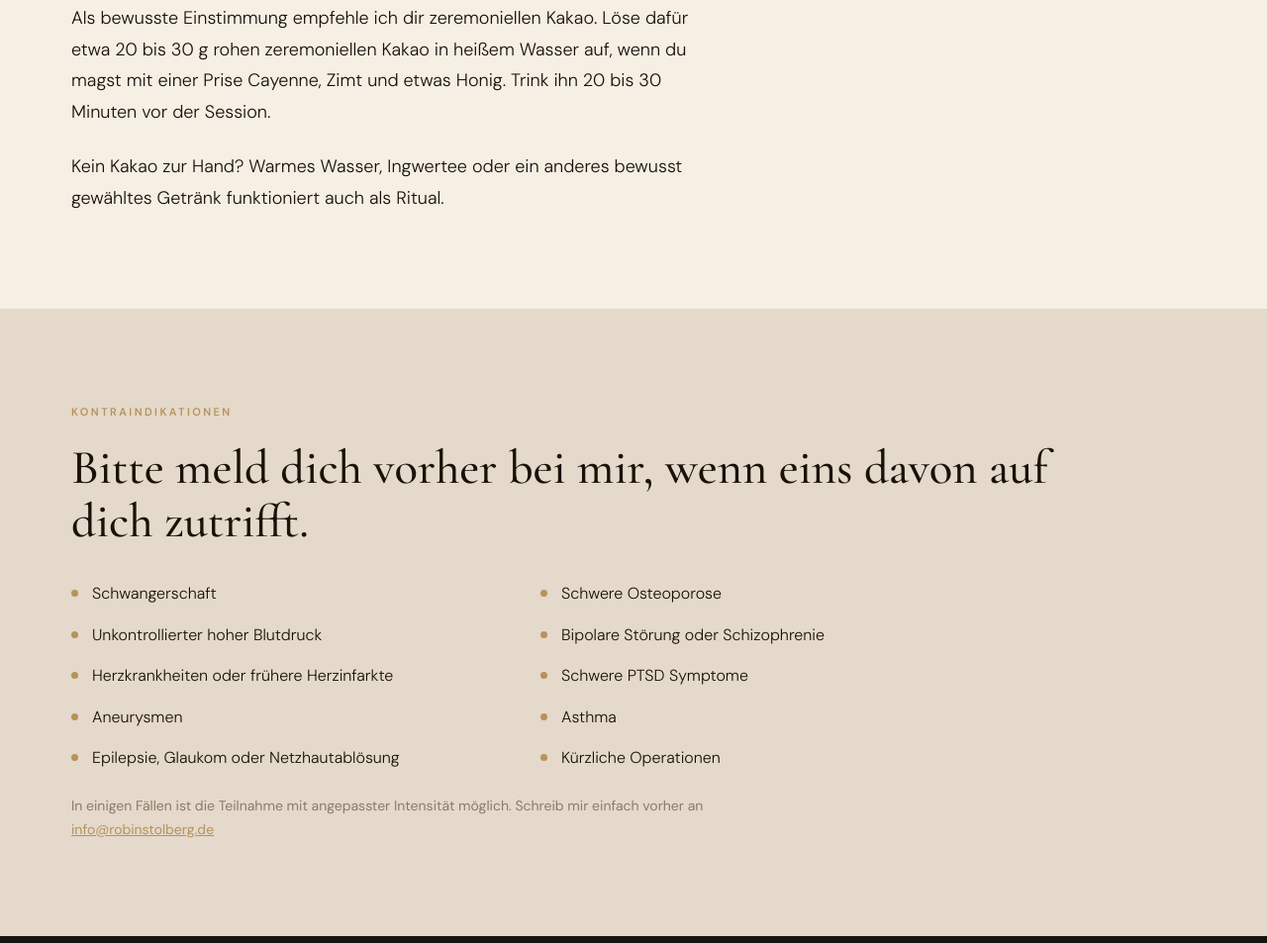
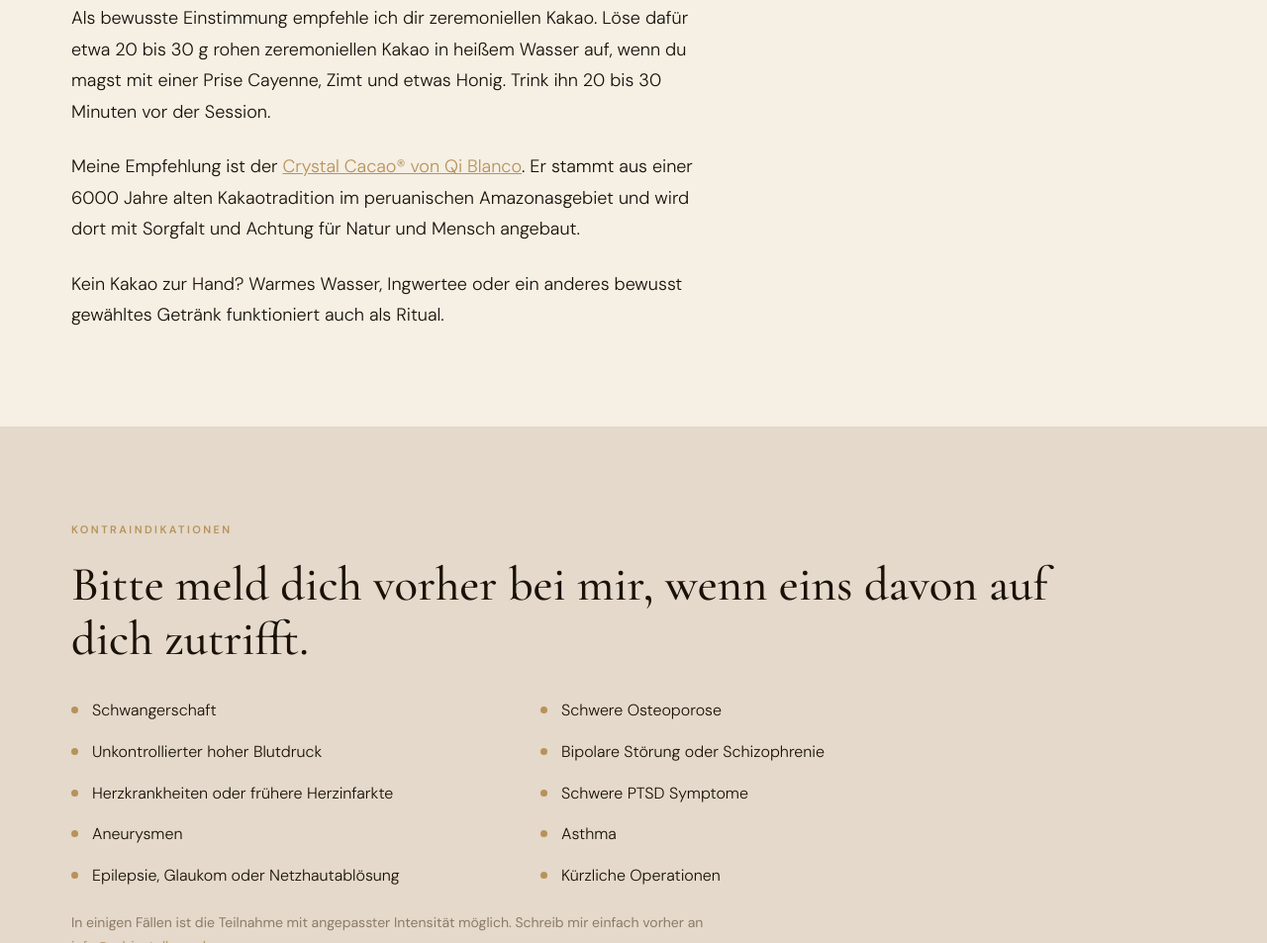
Before and after one commit to beyondhustle/robinstolberg-website, a plain HTML site: page online-breathwork-guide.html in a window 1280 px wide. Shown: the part 4148-5101 px from the top of the page at 99% size. Drawn offline with nearby package versions, Linux system fonts and the light colour scheme.

Commit message:
Online Guide: Kakao Empfehlung mit Link (#7)
Claude-Session: https://claude.ai/code/session_01T8UkdwTfRMPbcMnk81A16h

Co-authored-by: Claude <noreply@anthropic.com>

```diff
--- a/online-breathwork-guide.html
+++ b/online-breathwork-guide.html
@@ -254,6 +254,7 @@ footer{background:var(--dark);border-top:1px solid rgba(245,239,228,.07)}
     <span class="sec-label">GETRÄNKEEMPFEHLUNG</span>
     <h2 class="sec-title">Zeremonieller Kakao.</h2>
     <p class="g-intro">Als bewusste Einstimmung empfehle ich dir zeremoniellen Kakao. Löse dafür etwa 20 bis 30 g rohen zeremoniellen Kakao in heißem Wasser auf, wenn du magst mit einer Prise Cayenne, Zimt und etwas Honig. Trink ihn 20 bis 30 Minuten vor der Session.</p>
+    <p class="g-intro">Meine Empfehlung ist der <a href="https://go.robinstolberg.de/kristall-kakao" target="_blank" rel="noopener">Crystal Cacao® von Qi Blanco</a>. Er stammt aus einer 6000 Jahre alten Kakaotradition im peruanischen Amazonasgebiet und wird dort mit Sorgfalt und Achtung für Natur und Mensch angebaut.</p>
     <p class="g-intro">Kein Kakao zur Hand? Warmes Wasser, Ingwertee oder ein anderes bewusst gewähltes Getränk funktioniert auch als Ritual.</p>
   </div>
 </section>
```
